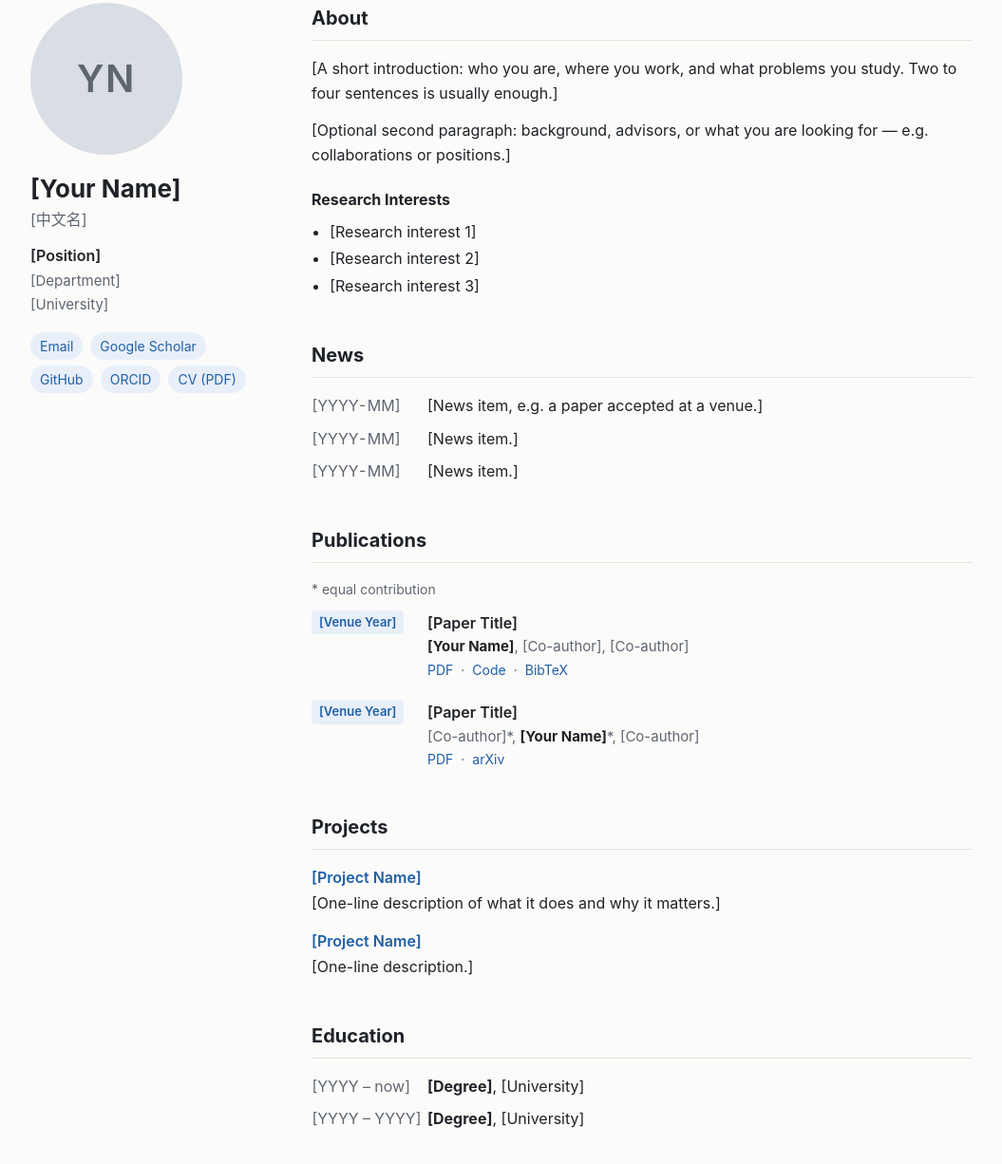
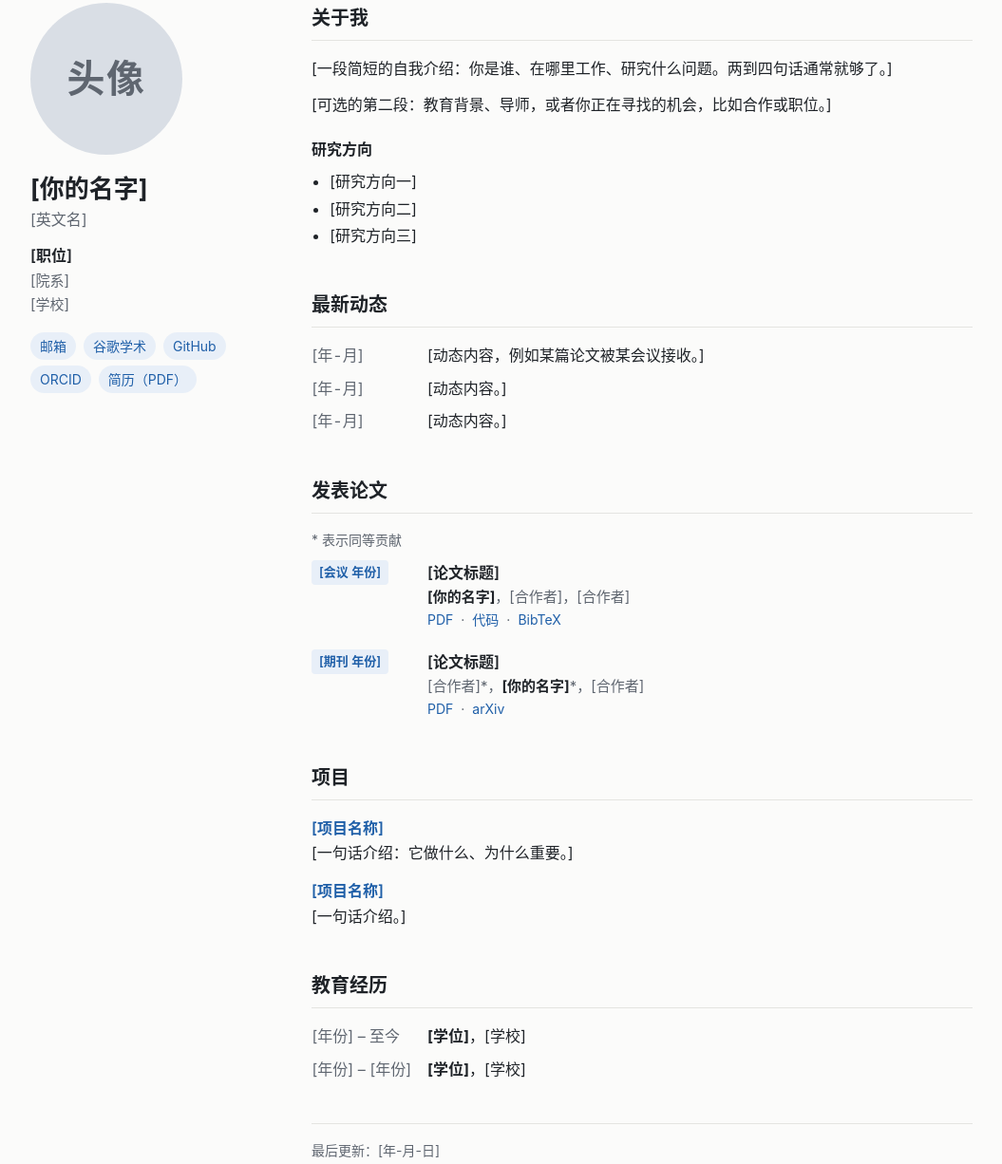
Before and after one commit to XCarlLi/XCarlLi.github.io, a plain HTML site: page index.html in a window 1280 px wide. Shown: the part 53-1279 px from the top of the page at 95% size, without its empty margins (112-1167 px from the left). Drawn offline with Linux system fonts and the light colour scheme.

Commit message:
Translate homepage template to Chinese
Co-Authored-By: Claude Opus 5.5 <noreply@anthropic.com>

```diff
--- a/index.html
+++ b/index.html
@@ -1,11 +1,11 @@
 <!doctype html>
-<html lang="en">
+<html lang="zh-CN">
 <head>
   <meta charset="utf-8">
   <meta name="viewport" content="width=device-width, initial-scale=1">
   <!-- 修改：浏览器标签页标题和搜索引擎摘要 -->
-  <title>[Your Name]</title>
-  <meta name="description" content="[Your Name] — [Position] at [University]. Research on [your field].">
+  <title>[你的名字]</title>
+  <meta name="description" content="[你的名字]，[学校][职位]，研究方向为[你的领域]。">
   <link rel="icon" href="assets/favicon.svg" type="image/svg+xml">
   <link rel="stylesheet" href="style.css">
 </head>
@@ -15,21 +15,21 @@
     <!-- ============ 左侧：个人信息 ============ -->
     <aside class="profile">
       <!-- 修改：把头像放到 assets/avatar.jpg，然后把下面这行换成
-           <img class="avatar" src="assets/avatar.jpg" alt="[Your Name]"> -->
-      <div class="avatar avatar-placeholder" aria-hidden="true">YN</div>
+           <img class="avatar" src="assets/avatar.jpg" alt="[你的名字]"> -->
+      <div class="avatar avatar-placeholder" aria-hidden="true">头像</div>
 
-      <h1 class="name">[Your Name]</h1>
-      <p class="name-alt">[中文名]</p>
-      <p class="role">[Position]</p>
-      <p class="affiliation">[Department]<br>[University]</p>
+      <h1 class="name">[你的名字]</h1>
+      <p class="name-alt">[英文名]</p>
+      <p class="role">[职位]</p>
+      <p class="affiliation">[院系]<br>[学校]</p>
 
       <!-- 修改：不需要的链接整行删掉即可 -->
       <ul class="links">
-        <li><a href="mailto:[your-email]">Email</a></li>
-        <li><a href="#">Google Scholar</a></li>
+        <li><a href="mailto:[你的邮箱]">邮箱</a></li>
+        <li><a href="#">谷歌学术</a></li>
         <li><a href="#">GitHub</a></li>
         <li><a href="#">ORCID</a></li>
-        <li><a href="#">CV (PDF)</a></li>
+        <li><a href="#">简历（PDF）</a></li>
       </ul>
     </aside>
 
@@ -37,52 +37,50 @@
     <main class="content">
 
       <section id="about">
-        <h2>About</h2>
+        <h2>关于我</h2>
         <p>
-          [A short introduction: who you are, where you work, and what problems you study.
-          Two to four sentences is usually enough.]
+          [一段简短的自我介绍：你是谁、在哪里工作、研究什么问题。两到四句话通常就够了。]
         </p>
         <p>
-          [Optional second paragraph: background, advisors, or what you are looking for —
-          e.g. collaborations or positions.]
+          [可选的第二段：教育背景、导师，或者你正在寻找的机会，比如合作或职位。]
         </p>
-        <h3>Research Interests</h3>
+        <h3>研究方向</h3>
         <ul class="interests">
-          <li>[Research interest 1]</li>
-          <li>[Research interest 2]</li>
-          <li>[Research interest 3]</li>
+          <li>[研究方向一]</li>
+          <li>[研究方向二]</li>
+          <li>[研究方向三]</li>
         </ul>
       </section>
 
       <section id="news">
-        <h2>News</h2>
+        <h2>最新动态</h2>
         <!-- 修改：新的放最上面，日期格式统一即可 -->
         <ul class="news">
-          <li><span class="date">[YYYY-MM]</span><span>[News item, e.g. a paper accepted at a venue.]</span></li>
-          <li><span class="date">[YYYY-MM]</span><span>[News item.]</span></li>
-          <li><span class="date">[YYYY-MM]</span><span>[News item.]</span></li>
+          <li><span class="date">[年-月]</span><span>[动态内容，例如某篇论文被某会议接收。]</span></li>
+          <li><span class="date">[年-月]</span><span>[动态内容。]</span></li>
+          <li><span class="date">[年-月]</span><span>[动态内容。]</span></li>
         </ul>
       </section>
 
       <section id="publications">
-        <h2>Publications</h2>
-        <p class="note">* equal contribution</p>
+        <h2>发表论文</h2>
+        <p class="note">* 表示同等贡献</p>
         <!-- 修改：每篇论文复制一个 <li class="pub">…</li>；
              自己的名字用 <strong> 加粗；没有的链接删掉 -->
         <ol class="pubs">
           <li class="pub">
-            <span class="venue">[Venue Year]</span>
+            <span class="venue">[会议 年份]</span>
             <div>
-              <p class="pub-title">[Paper Title]</p>
-              <p class="pub-authors"><strong>[Your Name]</strong>, [Co-author], [Co-author]</p>
-              <p class="pub-links"><a href="#">PDF</a><a href="#">Code</a><a href="#">BibTeX</a></p>
+              <p class="pub-title">[论文标题]</p>
+              <p class="pub-authors"><strong>[你的名字]</strong>，[合作者]，[合作者]</p>
+              <p class="pub-links"><a href="#">PDF</a><a href="#">代码</a><a href="#">BibTeX</a></p>
             </div>
           </li>
           <li class="pub">
-            <span class="venue">[Venue Year]</span>
+            <span class="venue">[期刊 年份]</span>
             <div>
-              <p class="pub-title">[Paper Title]</p>
-              <p class="pub-authors">[Co-author]*, <strong>[Your Name]</strong>*, [Co-author]</p>
+              <p class="pub-title">[论文标题]</p>
+              <p class="pub-authors">[合作者]*，<strong>[你的名字]</strong>*，[合作者]</p>
               <p class="pub-links"><a href="#">PDF</a><a href="#">arXiv</a></p>
             </div>
           </li>
@@ -90,30 +88,30 @@
       </section>
 
       <section id="projects">
-        <h2>Projects</h2>
+        <h2>项目</h2>
         <ul class="projects">
           <li>
-            <p class="project-title"><a href="#">[Project Name]</a></p>
-            <p>[One-line description of what it does and why it matters.]</p>
+            <p class="project-title"><a href="#">[项目名称]</a></p>
+            <p>[一句话介绍：它做什么、为什么重要。]</p>
           </li>
           <li>
-            <p class="project-title"><a href="#">[Project Name]</a></p>
-            <p>[One-line description.]</p>
+            <p class="project-title"><a href="#">[项目名称]</a></p>
+            <p>[一句话介绍。]</p>
           </li>
         </ul>
       </section>
 
       <section id="education">
-        <h2>Education</h2>
+        <h2>教育经历</h2>
         <ul class="timeline">
-          <li><span class="date">[YYYY – now]</span><span><strong>[Degree]</strong>, [University]</span></li>
-          <li><span class="date">[YYYY – YYYY]</span><span><strong>[Degree]</strong>, [University]</span></li>
+          <li><span class="date">[年份] – 至今</span><span><strong>[学位]</strong>，[学校]</span></li>
+          <li><span class="date">[年份] – [年份]</span><span><strong>[学位]</strong>，[学校]</span></li>
         </ul>
       </section>
 
       <footer>
         <!-- 修改：每次更新内容时改一下日期 -->
-        <p>Last updated: [YYYY-MM-DD]</p>
+        <p>最后更新：[年-月-日]</p>
       </footer>
     </main>
 
```
Also changed, not shown: assets/favicon.svg, 1 other file.
